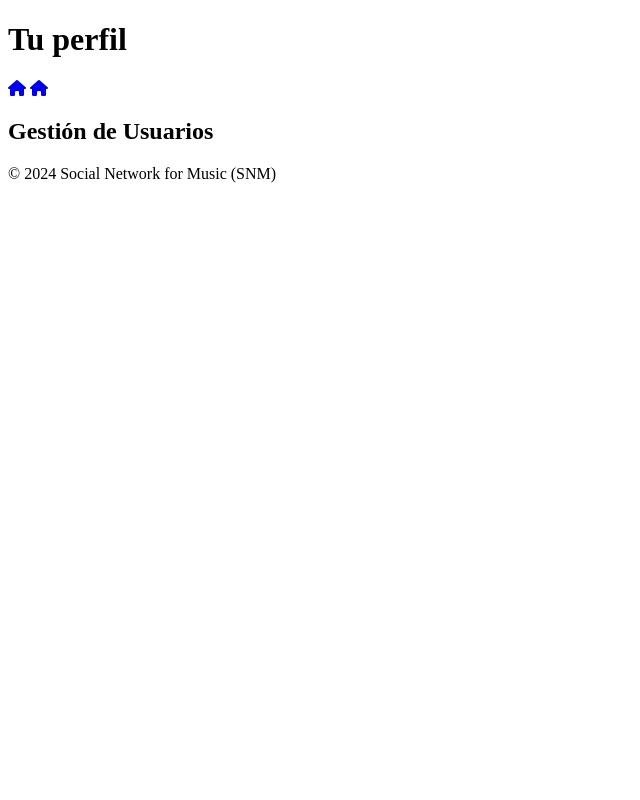
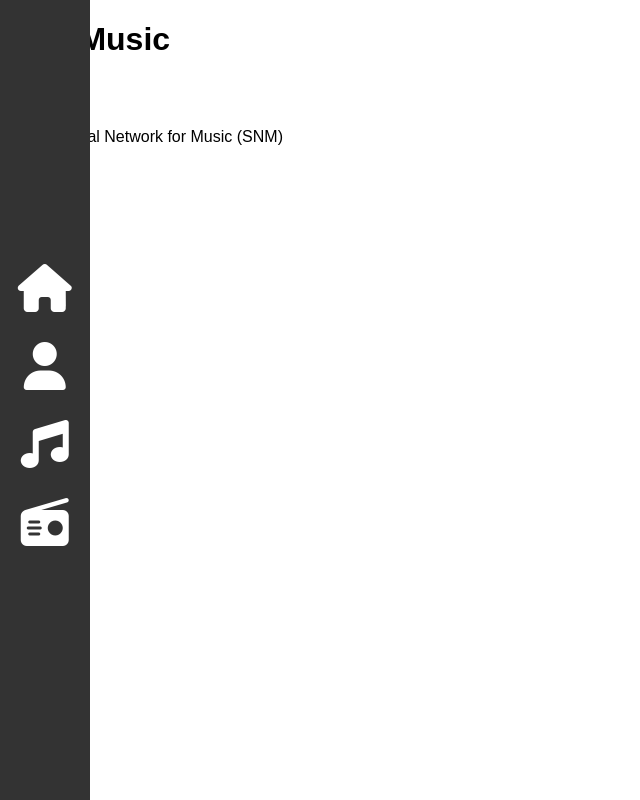
Before and after one commit to barearojo/Social-Network-for-Music, a plain HTML site: page pages/usuarios.html in a window 1280 px wide. Shown: the whole page, without its empty margins (0-640 px from the left). Drawn offline with Linux system fonts and the light colour scheme.

Commit message:
side bar hecha

```diff
--- a/css/reproduccion.css
+++ b/css/reproduccion.css
@@ -20,10 +20,10 @@ body {
     align-items: center;
   }
 
-  .sidebar ul {
+  .sidebar ul { /* lista desordenada (ul) que está dentro del elemento con la clase sideba*/
     list-style-type: none;
     padding: 0;
-    margin: 0;
+    margin: 10px 0 0 0;
   }
 
   .sidebar li {
@@ -39,6 +39,7 @@ body {
   /* Estilos para los iconos */
   .sidebar i {
     margin-right: 10%;
+    margin-bottom: 30px;
 
   }
 
--- a/pages/usuarios.html
+++ b/pages/usuarios.html
@@ -5,20 +5,26 @@
     <meta name="viewport" content="width=device-width, initial-scale=1.0">
     <title>Social Network for Music (SNM)</title>
     <!-- Aquí puedes incluir enlaces a tus archivos CSS -->
-    <link rel="stylesheet" href="styles.css">
+    <link rel="stylesheet" href="../css/reproduccion.css">
     <script src="https://kit.fontawesome.com/36efa85050.js" crossorigin="anonymous"></script>
 
 </head>
 <body>
     <header>
-        <h1>Tu perfil</h1>
-        <a href="../index.html" > <i class="fa-solid fa-house"i></i></a>
-        <a href="../pages/usuarios.html" > <i class="fa-solid fa-house"i></i></a>
+        <h1>Your Music</h1>
     </header>
 
+    <div class="sidebar">
+        <a href="../index.html" > <i class="fa-solid fa-house fa-3x"></i></a>
+        <a href="../pages/usuarios.html" > <i class="fa-solid fa-user fa-3x"></i> </a>
+        <a href="../pages/reproduccion.html" > <i class="fa-solid fa-music fa-3x"></i></a>
+        <a href="../pages/emisoras.html" ><i class="fa-solid fa-radio fa-3x"></i></a>
+        <!-- Añade más enlaces con iconos según lo necesites -->
+      </div>
+
     <main>
-        <section id="usuarios">
-            <h2>Gestión de Usuarios</h2>
+        <section id="musicas">
+            <h2>Musica</h2>
             <a></a>
             <!-- Aquí puedes incluir el formulario de registro/inicio de sesión -->
         </section>
```
Also changed, not shown: pages/emisoras.html (+42 -0 lines), pages/reproduccion.html (+4 -3 lines).
